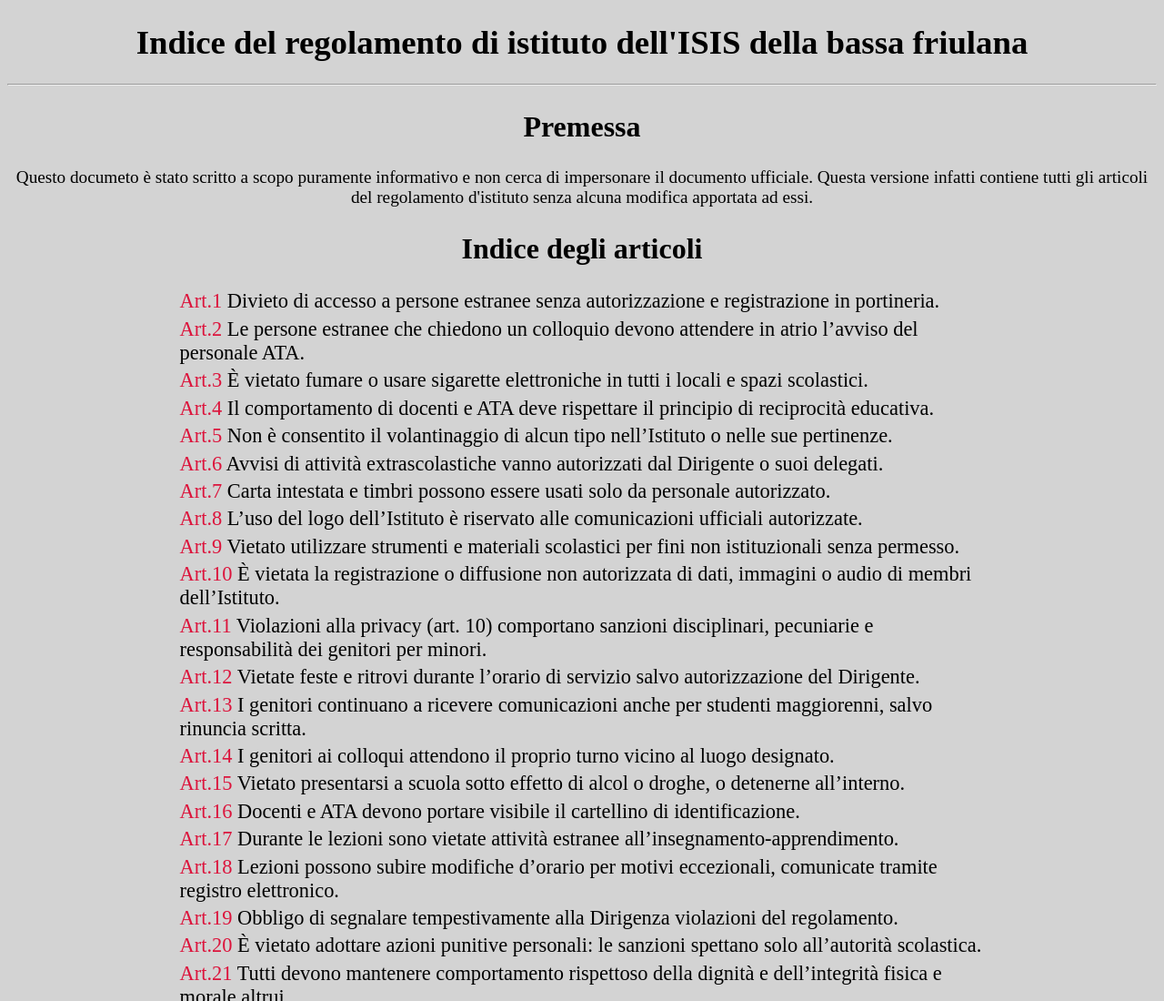
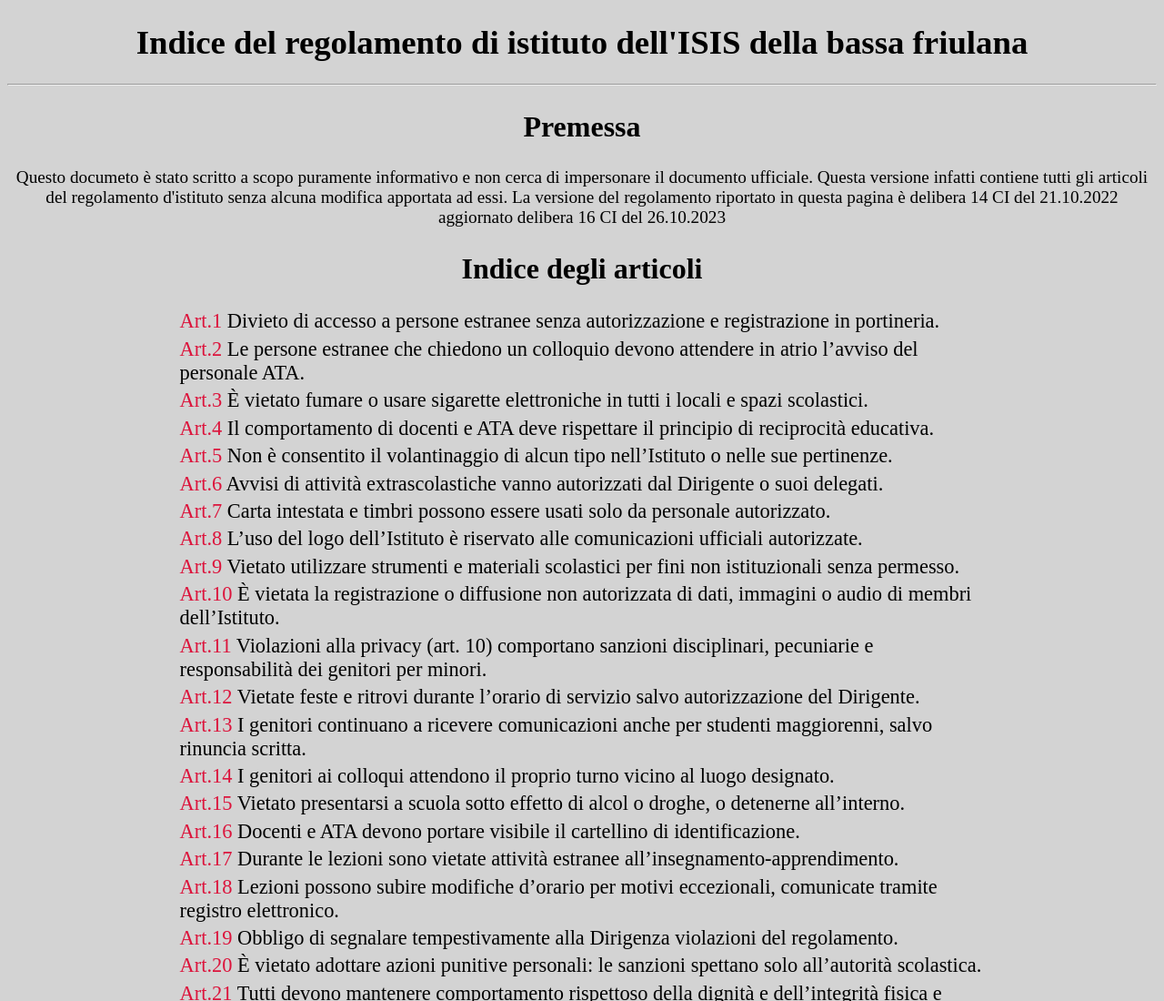
Before and after one commit to Tronco2018/regolamento-di-istituto, a plain HTML site: page index.html in a window 1280 px wide. Shown: the top 1100 px of the page at 91% size. Drawn offline with Linux system fonts and the light colour scheme.

Commit message:
Added version of the rulebook

```diff
--- a/index.html
+++ b/index.html
@@ -11,7 +11,7 @@
     <hr>
     <div class="premessa">
         <h2>Premessa</h2>
-        <p>Questo documeto è stato scritto a scopo puramente informativo e non cerca di impersonare il documento ufficiale. Questa versione infatti contiene tutti gli articoli del regolamento d'istituto senza alcuna modifica apportata ad essi.</p>
+        <p>Questo documeto è stato scritto a scopo puramente informativo e non cerca di impersonare il documento ufficiale. Questa versione infatti contiene tutti gli articoli del regolamento d'istituto senza alcuna modifica apportata ad essi. La versione del regolamento riportato in questa pagina è delibera 14 CI del 21.10.2022 aggiornato delibera 16 CI del 26.10.2023</p>
     </div>
     <div class="indice">
         <h2>Indice degli articoli</h2>
```
